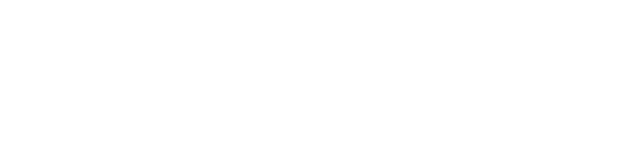
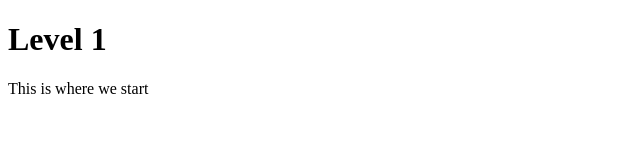
Before and after one commit to Abraq-SQA/alx_html_css, a plain HTML site: page html_basic/base_index.html in a window 1280 px wide. Shown: the whole page, without its empty margins (0-640 px from the left). Drawn offline with Linux system fonts and the light colour scheme.

Commit message:
Update base_index.html

```diff
--- a/html_basic/base_index.html
+++ b/html_basic/base_index.html
@@ -1,7 +1,14 @@
 <!DOCTYPE html>
-<html>
+<html lang="en">
 <head>
-	<title>My Simple HTML page</title>
+    <meta charset="UTF-8">
+    <meta name="viewport" content="width=device-width, initial-scale=1.0">
+    <title>My Simple HTML Page</title>
 </head>
-<body></body>
+<body>
+    <header>
+        <h1>Level 1</h1>
+        <p>This is where we start</p>
+    </header>
+</body>
 </html>
```
